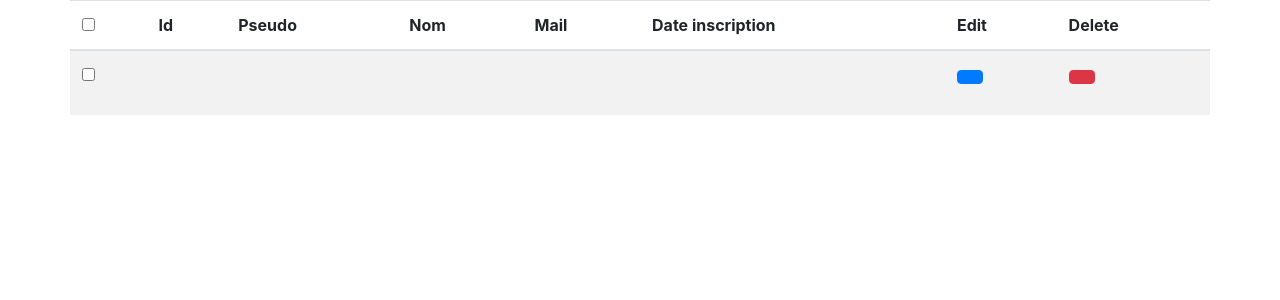
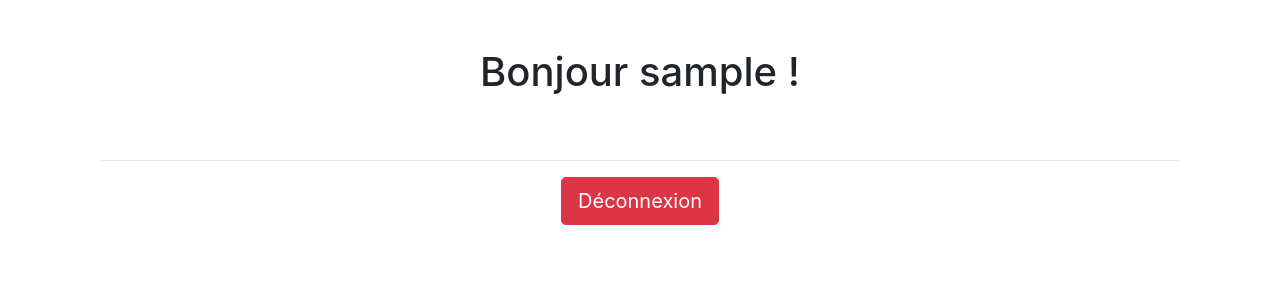
Before and after one commit to Cocoob/Chateaudecarte, a PHP site: page /landing.php in a window 1280 px wide. Shown: the top 300 px of the page. Run offline with PHP 8.4, Linux system fonts and the light colour scheme; the visitor is signed in with stand-in values (Sample User, id 1); some libraries are stand-ins or nearby versions.

Commit message:
ajout dossier

```diff
--- a/php/landing.php
+++ b/php/landing.php
@@ -1,47 +1,60 @@
+<?php
+    session_start();
+    if(!isset($_SESSION['user'])){
+        header('Location:index.php');
+        die();
+    }
+?>
+<!doctype html>
+<html lang="fr">
+  <head>
+    <title>Espace membre</title>
+    <!-- Required meta tags -->
+    <meta charset="utf-8">
+    <meta name="viewport" content="width=device-width, initial-scale=1, shrink-to-fit=no">
+
+    <!-- Bootstrap CSS -->
+    <link rel="stylesheet" href="https://stackpath.bootstrapcdn.com/bootstrap/4.3.1/css/bootstrap.min.css" integrity="sha384-ggOyR0iXCbMQv3Xipma34MD+dH/1fQ784/j6cY/iJTQUOhcWr7x9JvoRxT2MZw1T" crossorigin="anonymous">
+  </head>
+  <body>
+        <div class="container">
+            <div class="col-md-12">
+                <?php
+                        if(isset($_GET['err'])){
+                            $err = htmlspecialchars($_GET['err']);
+                            switch($err){
+                                case 'current_password':
+                                    echo "<div class='alert alert-danger'>Le mot de passe actuel est incorrect</div>";
+                                break;
+
+                                case 'success_password':
+                                    echo "<div class='alert alert-success'>Le mot de passe a bien été modifié ! </div>";
+                                break;
+                            }
+                        }
+                    ?>
 
 
-<!DOCTYPE html>
-<html lang="en">
-<head>
-    <meta charset="UTF-8">
-    <meta name="viewport" content="width=device-width, initial-scale=1.0">
-    <title>Document</title>
-    <link href="//maxcdn.bootstrapcdn.com/bootstrap/4.1.1/css/bootstrap.min.css" rel="stylesheet" id="bootstrap-css">
-<script src="//maxcdn.bootstrapcdn.com/bootstrap/4.1.1/js/bootstrap.min.js"></script>
-<script src="//cdnjs.cloudflare.com/ajax/libs/jquery/3.2.1/jquery.min.js"></script>
-<script src="//ajax.googleapis.com/ajax/libs/jqueryui/1.10.4/jquery-ui.min.js"></script>
-</head>
-<body>
+                <div class="text-center">
+                        <h1 class="p-5">Bonjour  <?php echo $_SESSION['user']; ?> ! </h1>
+                        <hr />
+                        <a href="deconnexion.php" class="btn btn-danger btn-lg">Déconnexion</a>
+                        <!-- Button trigger modal -->
 
-<div class="container">
-	<div class="row">
+                </div>
+            </div>
+        </div>
 
-              <table id="mytable" class="table table-bordred table-striped">
 
-                   <thead>
 
-                   <th><input type="checkbox" id="checkall" /></th>
-                   <th>Id</th>
-                    <th>Pseudo</th>
-                     <th>Nom</th>
-                     <th>Mail</th>
-                     <th>Date inscription</th>
-                      <th>Edit</th>
 
-                       <th>Delete</th>
-                   </thead>
-    <tbody>
 
-    <tr>
-    <td><input type="checkbox" class="checkthis" /></td>
-    <td> <?php  ?> </td>
-    <td></td>
-    <td></td>
-    <td></td>
-    <td></td>
-    <td><p data-placement="top" data-toggle="tooltip" title="Edit"><button class="btn btn-primary btn-xs" data-title="Edit" data-toggle="modal" data-target="#edit" ><span class="glyphicon glyphicon-pencil"></span></button></p></td>
-    <td><p data-placement="top" data-toggle="tooltip" title="Delete"><button class="btn btn-danger btn-xs" data-title="Delete" data-toggle="modal" data-target="#delete" ><span class="glyphicon glyphicon-trash"></span></button></p></td>
-    </tr>
 
-</body>
+
+    <!-- Optional JavaScript -->
+    <!-- jQuery first, then Popper.js, then Bootstrap JS -->
+    <script src="https://code.jquery.com/jquery-3.3.1.slim.min.js" integrity="sha384-q8i/X+965DzO0rT7abK41JStQIAqVgRVzpbzo5smXKp4YfRvH+8abtTE1Pi6jizo" crossorigin="anonymous"></script>
+    <script src="https://cdnjs.cloudflare.com/ajax/libs/popper.js/1.14.7/umd/popper.min.js" integrity="sha384-UO2eT0CpHqdSJQ6hJty5KVphtPhzWj9WO1clHTMGa3JDZwrnQq4sF86dIHNDz0W1" crossorigin="anonymous"></script>
+    <script src="https://stackpath.bootstrapcdn.com/bootstrap/4.3.1/js/bootstrap.min.js" integrity="sha384-JjSmVgyd0p3pXB1rRibZUAYoIIy6OrQ6VrjIEaFf/nJGzIxFDsf4x0xIM+B07jRM" crossorigin="anonymous"></script>
+  </body>
 </html>
```
